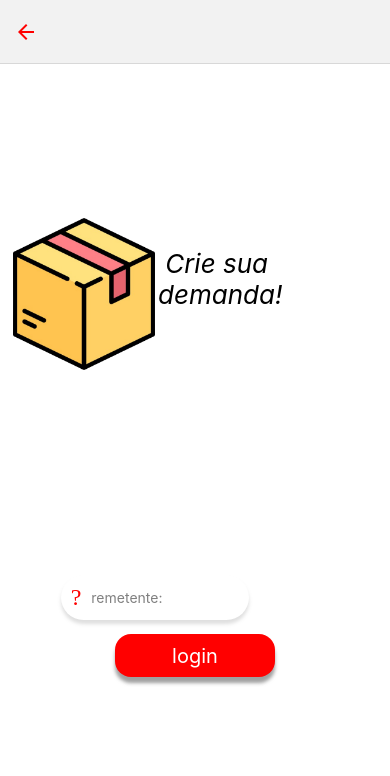
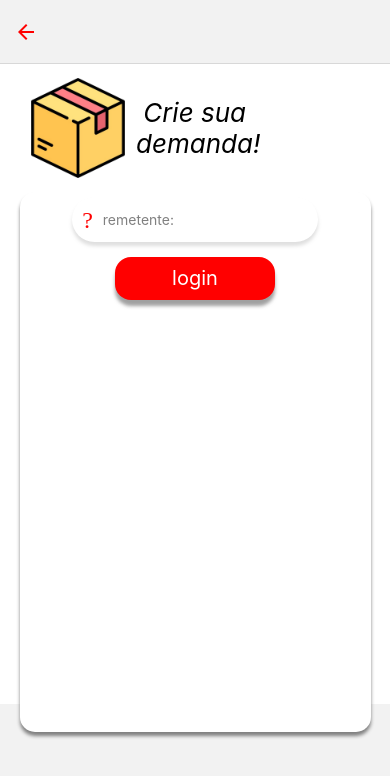
Before and after one commit to EduardoSBM/Tranportadora-React-Native, a React Native app: screen /Demanda in a window 390 px wide. Shown: the top 776 px of the page. Built offline with nearby package versions, Linux system fonts and the light colour scheme.

Commit message:
atulizando

```diff
--- a/Screens/Demanda.js
+++ b/Screens/Demanda.js
@@ -1,5 +1,5 @@
 import React, { useState } from 'react';
-import { TextInput, StyleSheet, Image, TouchableOpacity, Text, View } from 'react-native';
+import { TextInput, StyleSheet, Image, TouchableOpacity, Text, View, ScrollView } from 'react-native';
 import { Feather } from '@expo/vector-icons';
 
 export default function Demanda({ navigation }) {
@@ -12,6 +12,7 @@ export default function Demanda({ navigation }) {
   const [pesoCarga, setPesoCarga] = useState('');
 
   return (
+    <ScrollView>
       <View style={styles.container}>
         <View style={styles.topo}>
           <View style={styles.viewBox}>
@@ -24,7 +25,8 @@ export default function Demanda({ navigation }) {
             <Text style={styles.txt1}> Crie sua demanda!</Text>
           </View>
         </View>
-      <View style={styles.form}>
+
+        <View style={styles.square}>
           <View style={styles.inputContainer}>
             <Feather name="remetente" size={24} color="red" />
             <TextInput
@@ -36,37 +38,38 @@ export default function Demanda({ navigation }) {
             />
           </View>
 
-      </View>
           <View>
             <TouchableOpacity style={styles.botom} >
               <Text style={styles.txtbotom}>login</Text>
             </TouchableOpacity>
           </View>
         </View>
+      </View>
+    </ScrollView>
   );
 }
 
 const styles = StyleSheet.create({
   container: {
     alignItems: 'center',
-    justifyContent: 'center',
     flex: 1,
-    padding: 10,
     backgroundColor: 'white',
   },
   topo: {
     width: '100%',
     height: '20%',
     flexDirection: 'row',
-    marginBottom: 200,
+    alignItems: 'center',
   },
   viewBox: {
     height: '100%',
     width: '40%',
+    alignItems: 'center',
+    justifyContent: 'center',
   },
   box: {
-    height: '100%',
-    width: '100%',
+    height: 100,
+    width: 100,
   },
   viewTxt1: {
     fontSize: 22,
@@ -74,11 +77,30 @@ const styles = StyleSheet.create({
     width: '60%',
     alignItems: 'center',
     justifyContent: 'center',
+    marginLeft: -20,
   },
   txt1: {
-    fontSize:26,
+    fontSize: 26,
     fontStyle: 'italic'
   },
+
+  square: {
+    width: "90%", // Defina o tamanho padrão dos quadrados
+    aspectRatio: 0.65, // Mantém a proporção quadrada
+    borderRadius: 15,
+    marginHorizontal: 5,
+    alignItems: "center",
+    backgroundColor: 'white', // Para garantir que a sombra seja visível
+    shadowColor: 'gray',  // Cor da sombra
+    shadowOffset: { width: 0, height: 4 },  // Deslocamento da sombra
+    shadowOpacity: 1.25,  // Opacidade da sombra
+    shadowRadius: 3.84,  // Raio da sombra
+    elevation: 5,  // Para Android, adiciona elevação
+  },
+
+
+
+
   inputContainer: {
     flexDirection: 'row',
     alignItems: 'center',
--- a/app.json
+++ b/app.json
@@ -1,7 +1,7 @@
 {
   "expo": {
-    "name": "transportadoraMobile",
-    "slug": "transportadoraMobile",
+    "name": "van",
+    "slug": "van",
     "version": "1.0.0",
     "orientation": "portrait",
     "icon": "./assets/icon.png",
@@ -11,6 +11,9 @@
       "resizeMode": "contain",
       "backgroundColor": "#ffffff"
     },
+    "assetBundlePatterns": [
+      "**/*"
+    ],
     "ios": {
       "supportsTablet": true
     },
```
Also changed, not shown: package.json (+20 -6 lines), 1 other file (tests, documents, lock files or other folders). Lines whose indentation alone changed are shown as unchanged.
